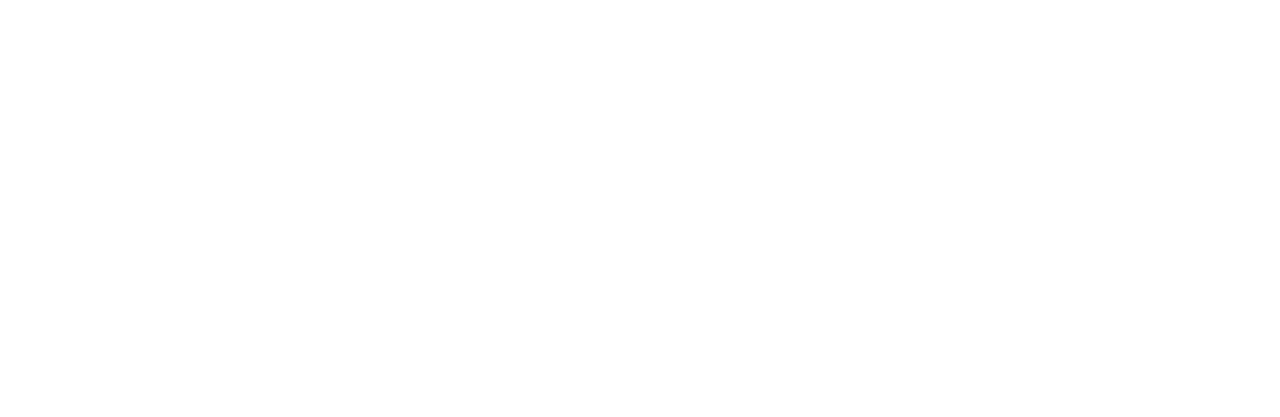
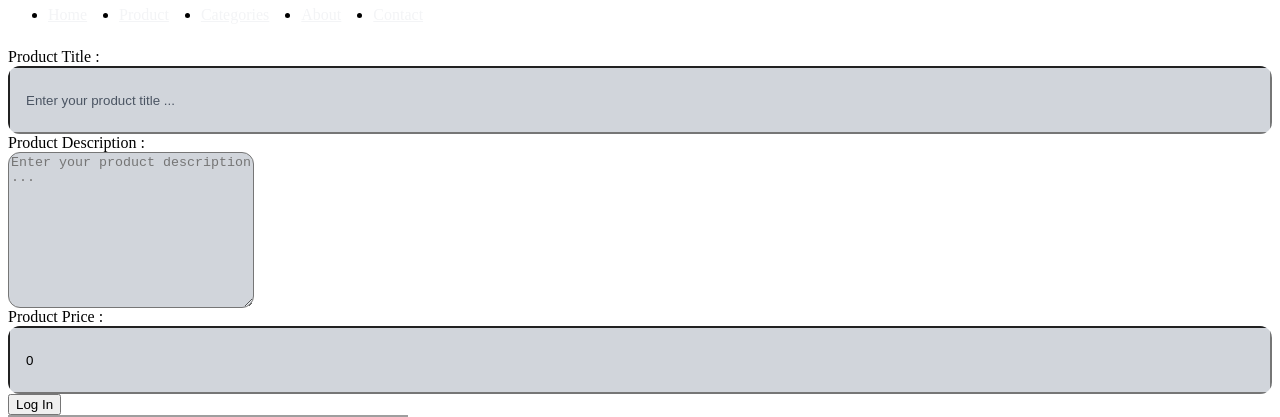
Before and after one commit to sdy2000/simple-store-redux, a React (Vite) app: page /admin/add-product in a window 1280 px wide. Before the commit this address had no page. Shown: the part 397-814 px from the top of the page. Built offline with nearby package versions, Linux system fonts and the light colour scheme; grey boxes are pictures that could not be loaded.

Commit message:
Create AddProduct and Dashboard page and update App.jsx

```diff
--- a/src/App.jsx
+++ b/src/App.jsx
@@ -1,9 +1,11 @@
 import { BrowserRouter, Route, Routes } from "react-router-dom";
 import {
   About,
+  AddProduct,
   CartPage,
   Category,
   Contact,
+  Dashboard,
   HomePage,
   ProductDetailPage,
   ProductPage,
@@ -17,16 +19,18 @@
         <Routes>
           <Route element={<HomeLayout />}>
             <Route path="/" element={<HomePage />} />
+            <Route path="*" element={<HomePage />} />
             <Route path="/product" element={<ProductPage />} />
             <Route path="/category" element={<Category />} />
             <Route path="/product/:slug" element={<ProductDetailPage />} />
             <Route path="/about" element={<About />} />
             <Route path="/contact" element={<Contact />} />
             <Route path="/cart" element={<CartPage />} />
+
+            {/* Admin */}
+            <Route path="/admin/*" element={<Dashboard />} />
+            <Route path="/admin/add-product" element={<AddProduct />} />
           </Route>
-          {/* <Route element={}>
-
-          </Route> */}
         </Routes>
       </BrowserRouter>
     </>
--- /dev/null
+++ b/src/pages/admin/AddProduct.jsx
@@ -0,0 +1,86 @@
+import { AccountingInput } from "../../components";
+import { useForm } from "../../hooks";
+
+const getFreshProductModel = () => ({
+  id: "",
+  title: "",
+  category: "",
+  description: "",
+  image: "",
+  price: 0,
+  rating: { count: 0, rate: 0 },
+});
+
+function AddProduct() {
+  const { values, handleInputChange } = useForm(getFreshProductModel);
+
+  const handleFormSubmit = (e) => {
+    e.preventDefault();
+    const formData = new FormData(e.currentTarget);
+    const login = Object.fromEntries(formData);
+    console.log(login);
+  };
+  return (
+    <div className="container">
+      <form
+        className="w-full flex flex-col justify-start gap-6"
+        onSubmit={handleFormSubmit}
+      >
+        <div className="flex flex-col justify-start gap-2 w-full max-w-[40rem]">
+          <div className="flex justify-between">
+            <label className="text-p text-sm font-semibold" htmlFor="email">
+              Product Title :
+            </label>
+          </div>
+          <AccountingInput
+            type={"text"}
+            name={"title"}
+            id={"title"}
+            placeholder={"Enter your product title ..."}
+            onChange={handleInputChange}
+            value={values.title}
+          />
+        </div>
+        <div className="flex flex-col justify-start gap-2 w-full">
+          <div className="flex justify-between">
+            <label className="text-p text-sm font-semibold" htmlFor="email">
+              Product Description :
+            </label>
+          </div>
+          <textarea
+            className="accounting-input-div "
+            type={"text"}
+            name={"description"}
+            id={"description"}
+            placeholder={"Enter your product description ..."}
+            onChange={handleInputChange}
+            value={values.description}
+            cols="30"
+            rows="10"
+          ></textarea>
+        </div>
+        <div className="flex flex-col justify-start gap-2 w-full max-w-[15rem]">
+          <div className="flex justify-between">
+            <label className="text-p text-sm font-semibold" htmlFor="email">
+              Product Price :
+            </label>
+          </div>
+          <AccountingInput
+            type={"number"}
+            name={"price"}
+            id={"price"}
+            placeholder={"Enter your product price ..."}
+            onChange={handleInputChange}
+            value={values.price}
+          />
+        </div>
+        <input
+          className="bg-primary-700 text-white rounded-lg py-3 text-lg font-semibold mb-6 hover:bg-primary-900 duration-300"
+          type="submit"
+          value="Log In"
+        />
+      </form>
+    </div>
+  );
+}
+export default AddProduct;
--- /dev/null
+++ b/src/pages/admin/Dashboard.jsx
@@ -0,0 +1,15 @@
+import { Link } from "react-router-dom";
+
+function Dashboard() {
+  return (
+    <div>
+      <Link
+        className="head-account-btn bg-blue-700 text-white text-lg"
+        to="/admin/add-product"
+      >
+        Add New Product
+      </Link>
+    </div>
+  );
+}
+export default Dashboard;
--- a/src/pages/index.js
+++ b/src/pages/index.js
@@ -11,3 +11,7 @@
 export { default as About } from "./About";
 export { default as Contact } from "./Contact";
 export { default as CartPage } from "./CartPage";
+
+// / // / // / // Admin // / // / // / //
+export { default as Dashboard } from "./admin/Dashboard";
+export { default as AddProduct } from "./admin/AddProduct";
--- a/src/parts/productDetail/ProductDetails.jsx
+++ b/src/parts/productDetail/ProductDetails.jsx
@@ -5,7 +5,6 @@
   const { product, isLoading } = useSelector((store) => store.product);
   const dispatch = useDispatch();
 
-  console.log(product);
   return (
     <div className="container pt-28 mx-auto px-16 ">
       {isLoading ? (
```
